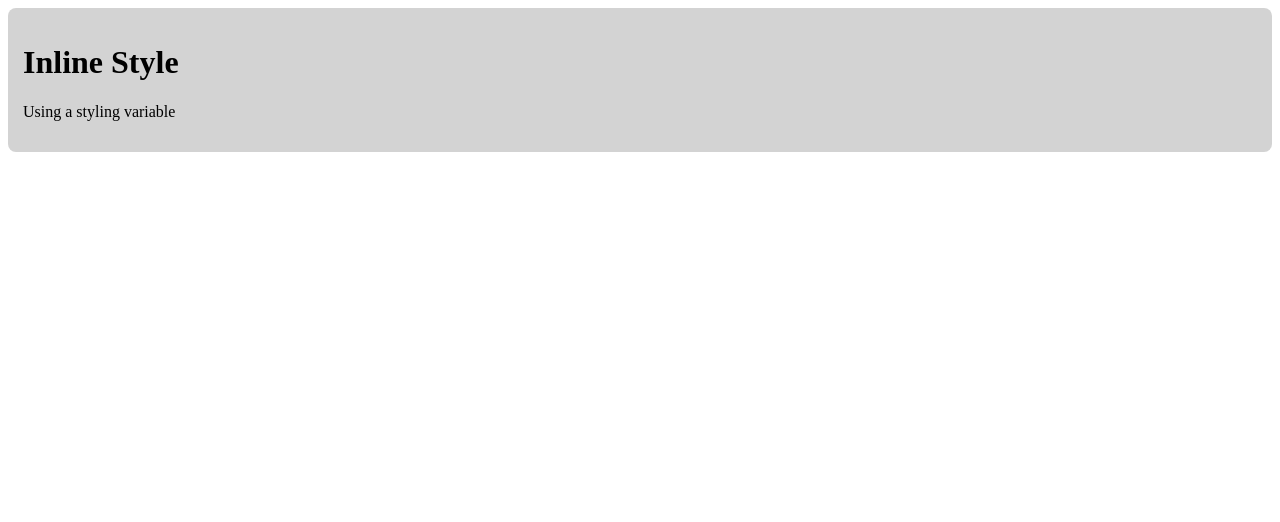
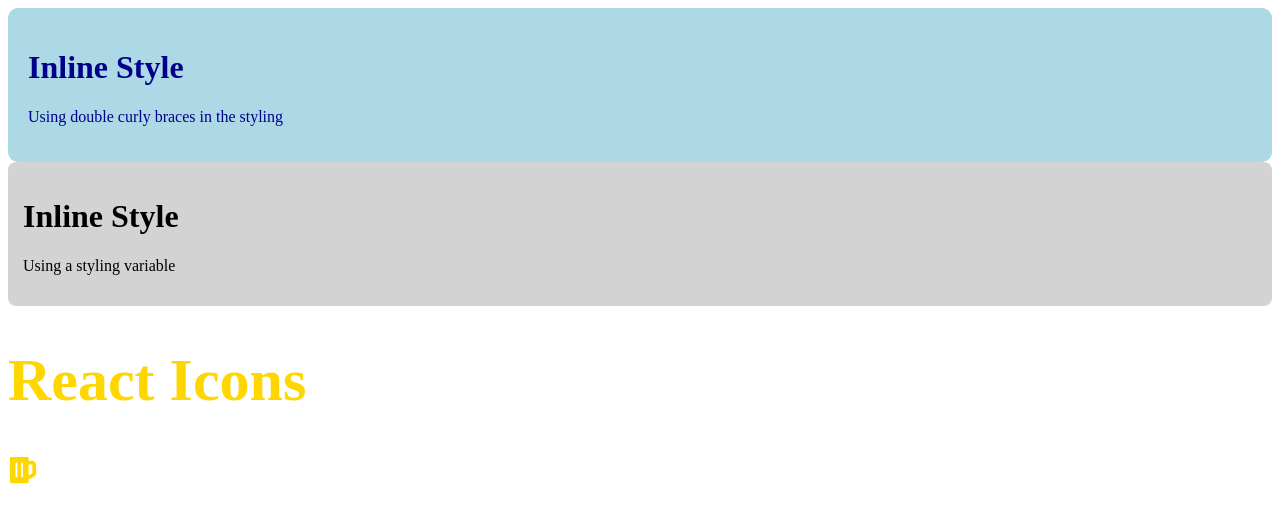
Before and after one commit to G1DY/React-Demo, a React (Vite) app in the folder react-demos/: page / in a window 1280 px wide. Shown: the top 522 px of the page. Built offline with nearby package versions, Linux system fonts and the light colour scheme.

Commit message:
using react-icons

```diff
--- a/react-demos/src/App.jsx
+++ b/react-demos/src/App.jsx
@@ -1,11 +1,15 @@
 import React from 'react'
 import ProfileCard from './Components/ProfileCard'
+import StyledCard from './Components/StyledCard'
+import IconComponent from './Components/IconComponent'
 
 
 const App = () => {
   return (
     <div>
+      <StyledCard/>
       <ProfileCard />
+      <IconComponent/>
     </div>
   )
 }
--- /dev/null
+++ b/react-demos/src/Components/IconComponent.jsx
@@ -0,0 +1,14 @@
+import React from 'react'
+import { FaBeer } from "react-icons/fa";
+
+const IconComponent = () => {
+    const styles = {fontSize: '30px', color: 'gold'}
+  return (
+    <div style={styles}>
+        <h1>React Icons</h1>
+        <FaBeer />
+    </div>
+  )
+}
+
+export default IconComponent
```
